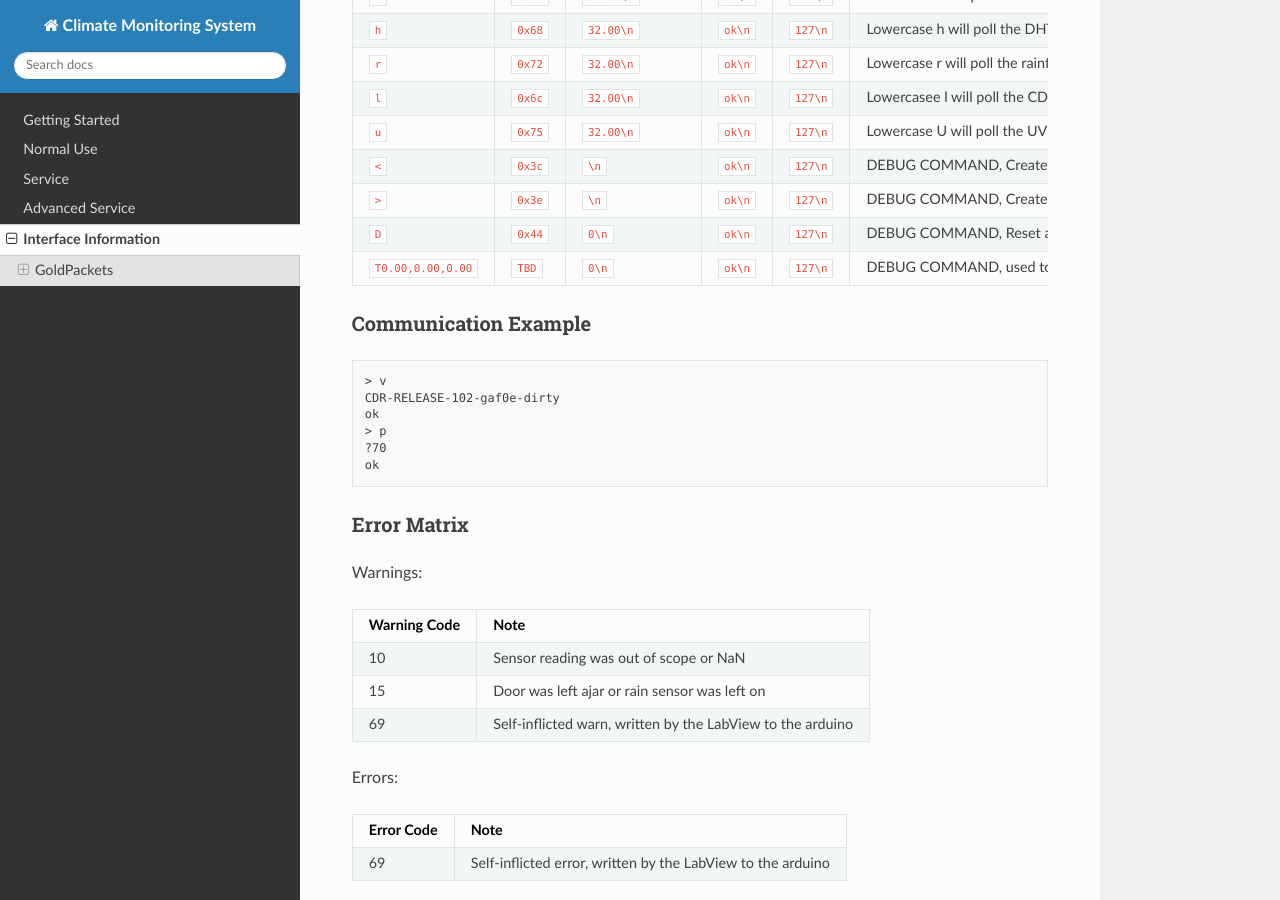
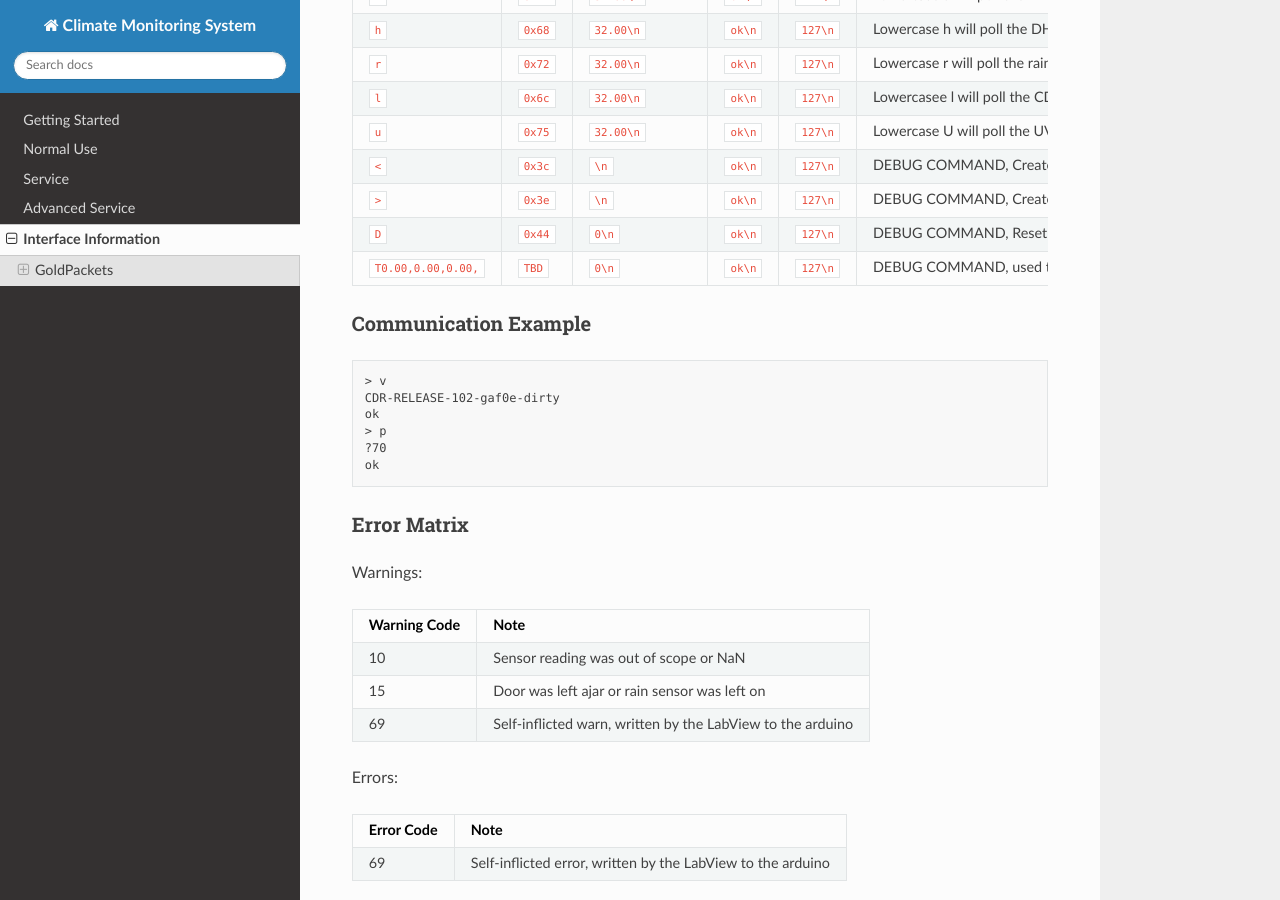
Before and after one commit to KenwoodFox/EG-207, a Sphinx documentation site: the page built from docs/advanced_service/interface_information.rst, in a window 1280 px wide and 900 px high, scrolled down 845 px. Built offline with Sphinx 7.4.7 and the Read the Docs theme 2.0.0, drawn with Linux system fonts in a browser that asks for light colours.

Commit message:
Fix typo

```diff
--- a/docs/advanced_service/interface_information.rst
+++ b/docs/advanced_service/interface_information.rst
@@ -13,45 +13,45 @@
 
 The format is call/response based and detailed below:
 
-+---------------------+----------+--------------------+----------+-----------+-----------------------------------------------------------------------------------------------------------------------------------------------------+
-|        Inst         |   Byte   |       Reply        |   ACK    |   Fail    |                                                                        Note                                                                         |
-+=====================+==========+====================+==========+===========+=====================================================================================================================================================+
-| ``v``               | ``0x76`` | ``v0.1_g70b...\n`` | ``ok\n`` | ``127\n`` | The "Version" Command will return the version as ascii. If it prints ``OK`` at the end it completed otherwise it may raise and print an error code. |
-+---------------------+----------+--------------------+----------+-----------+-----------------------------------------------------------------------------------------------------------------------------------------------------+
-| ``w``               | ``0x77`` | ``127\n``          | ``ok\n`` | ``127\n`` | Print the EEPROM warning, 0 if there is none.                                                                                                       |
-+---------------------+----------+--------------------+----------+-----------+-----------------------------------------------------------------------------------------------------------------------------------------------------+
-| ``e``               | ``0x65`` | ``127\n``          | ``ok\n`` | ``127\n`` | Print the EEPROM error, 0 if there is none.                                                                                                         |
-+---------------------+----------+--------------------+----------+-----------+-----------------------------------------------------------------------------------------------------------------------------------------------------+
-| ``W``               | ``0x45`` | ``127\n``          | ``ok\n`` | ``127\n`` | Clear the EEPROM warning. Will return the warning cleared.                                                                                          |
-+---------------------+----------+--------------------+----------+-----------+-----------------------------------------------------------------------------------------------------------------------------------------------------+
-| ``E``               | ``0x57`` | ``127\n``          | ``ok\n`` | ``127\n`` | Clear the EEPROM error. Will return the error cleared.                                                                                              |
-+---------------------+----------+--------------------+----------+-----------+-----------------------------------------------------------------------------------------------------------------------------------------------------+
-| ``+``               | ``0x2b`` | ``127\n``          | ``ok\n`` | ``127\n`` | DEBUG COMMAND, increments servo pos by 1 value and prints the new setpoint                                                                          |
-+---------------------+----------+--------------------+----------+-----------+-----------------------------------------------------------------------------------------------------------------------------------------------------+
-| ``-``               | ``0x2d`` | ``127\n``          | ``ok\n`` | ``127\n`` | DEBUG COMMAND, decrements servo pos by 1 value and prints the nw setpoint                                                                           |
-+---------------------+----------+--------------------+----------+-----------+-----------------------------------------------------------------------------------------------------------------------------------------------------+
-| ``_``               | ``0x5f`` | ``127\n``          | ``ok\n`` | ``127\n`` | DEBUG COMMAND, sets the servo pos to the ``MIN_DOOR_ANGLE`` and prints the angle                                                                    |
-+---------------------+----------+--------------------+----------+-----------+-----------------------------------------------------------------------------------------------------------------------------------------------------+
-| ``=``               | ``0x3d`` | ``127\n``          | ``ok\n`` | ``127\n`` | DEBUG COMMAND, sets the servo pos to the ``MAX_DOOR_ANGLE`` and prints the angle                                                                    |
-+---------------------+----------+--------------------+----------+-----------+-----------------------------------------------------------------------------------------------------------------------------------------------------+
-| ``t``               | ``0x74`` | ``32.00\n``        | ``ok\n`` | ``127\n`` | Lowercase t will poll the DHT11 for its temperature value and return it at that time.                                                               |
-+---------------------+----------+--------------------+----------+-----------+-----------------------------------------------------------------------------------------------------------------------------------------------------+
-| ``h``               | ``0x68`` | ``32.00\n``        | ``ok\n`` | ``127\n`` | Lowercase h will poll the DHT11 for its humidity value and return it at that time.                                                                  |
-+---------------------+----------+--------------------+----------+-----------+-----------------------------------------------------------------------------------------------------------------------------------------------------+
-| ``r``               | ``0x72`` | ``32.00\n``        | ``ok\n`` | ``127\n`` | Lowercase r will poll the rainflow sensor for its instant flow rate and print it out                                                                |
-+---------------------+----------+--------------------+----------+-----------+-----------------------------------------------------------------------------------------------------------------------------------------------------+
-| ``l``               | ``0x6c`` | ``32.00\n``        | ``ok\n`` | ``127\n`` | Lowercasee l will poll the CDS55 for the most recent average LUX reading.                                                                           |
-+---------------------+----------+--------------------+----------+-----------+-----------------------------------------------------------------------------------------------------------------------------------------------------+
-| ``u``               | ``0x75`` | ``32.00\n``        | ``ok\n`` | ``127\n`` | Lowercase U will poll the UV Sensor for the most recent average UV Index reading.                                                                   |
-+---------------------+----------+--------------------+----------+-----------+-----------------------------------------------------------------------------------------------------------------------------------------------------+
-| ``<``               | ``0x3c`` | ``\n``             | ``ok\n`` | ``127\n`` | DEBUG COMMAND, Create an artificial warning.                                                                                                        |
-+---------------------+----------+--------------------+----------+-----------+-----------------------------------------------------------------------------------------------------------------------------------------------------+
-| ``>``               | ``0x3e`` | ``\n``             | ``ok\n`` | ``127\n`` | DEBUG COMMAND, Create an artificial error.                                                                                                          |
-+---------------------+----------+--------------------+----------+-----------+-----------------------------------------------------------------------------------------------------------------------------------------------------+
-| ``D``               | ``0x44`` | ``0\n``            | ``ok\n`` | ``127\n`` | DEBUG COMMAND, Reset all tuning values to default.                                                                                                  |
-+---------------------+----------+--------------------+----------+-----------+-----------------------------------------------------------------------------------------------------------------------------------------------------+
-| ``T0.00,0.00,0.00`` | ``TBD``  | ``0\n``            | ``ok\n`` | ``127\n`` | DEBUG COMMAND, used to write new coeficents to the temperature sensor.                                                                              |
-+---------------------+----------+--------------------+----------+-----------+-----------------------------------------------------------------------------------------------------------------------------------------------------+
++----------------------+----------+--------------------+----------+-----------+-----------------------------------------------------------------------------------------------------------------------------------------------------+
+|         Inst         |   Byte   |       Reply        |   ACK    |   Fail    |                                                                        Note                                                                         |
++======================+==========+====================+==========+===========+=====================================================================================================================================================+
+| ``v``                | ``0x76`` | ``v0.1_g70b...\n`` | ``ok\n`` | ``127\n`` | The "Version" Command will return the version as ascii. If it prints ``OK`` at the end it completed otherwise it may raise and print an error code. |
++----------------------+----------+--------------------+----------+-----------+-----------------------------------------------------------------------------------------------------------------------------------------------------+
+| ``w``                | ``0x77`` | ``127\n``          | ``ok\n`` | ``127\n`` | Print the EEPROM warning, 0 if there is none.                                                                                                       |
++----------------------+----------+--------------------+----------+-----------+-----------------------------------------------------------------------------------------------------------------------------------------------------+
+| ``e``                | ``0x65`` | ``127\n``          | ``ok\n`` | ``127\n`` | Print the EEPROM error, 0 if there is none.                                                                                                         |
++----------------------+----------+--------------------+----------+-----------+-----------------------------------------------------------------------------------------------------------------------------------------------------+
+| ``W``                | ``0x45`` | ``127\n``          | ``ok\n`` | ``127\n`` | Clear the EEPROM warning. Will return the warning cleared.                                                                                          |
++----------------------+----------+--------------------+----------+-----------+-----------------------------------------------------------------------------------------------------------------------------------------------------+
+| ``E``                | ``0x57`` | ``127\n``          | ``ok\n`` | ``127\n`` | Clear the EEPROM error. Will return the error cleared.                                                                                              |
++----------------------+----------+--------------------+----------+-----------+-----------------------------------------------------------------------------------------------------------------------------------------------------+
+| ``+``                | ``0x2b`` | ``127\n``          | ``ok\n`` | ``127\n`` | DEBUG COMMAND, increments servo pos by 1 value and prints the new setpoint                                                                          |
++----------------------+----------+--------------------+----------+-----------+-----------------------------------------------------------------------------------------------------------------------------------------------------+
+| ``-``                | ``0x2d`` | ``127\n``          | ``ok\n`` | ``127\n`` | DEBUG COMMAND, decrements servo pos by 1 value and prints the nw setpoint                                                                           |
++----------------------+----------+--------------------+----------+-----------+-----------------------------------------------------------------------------------------------------------------------------------------------------+
+| ``_``                | ``0x5f`` | ``127\n``          | ``ok\n`` | ``127\n`` | DEBUG COMMAND, sets the servo pos to the ``MIN_DOOR_ANGLE`` and prints the angle                                                                    |
++----------------------+----------+--------------------+----------+-----------+-----------------------------------------------------------------------------------------------------------------------------------------------------+
+| ``=``                | ``0x3d`` | ``127\n``          | ``ok\n`` | ``127\n`` | DEBUG COMMAND, sets the servo pos to the ``MAX_DOOR_ANGLE`` and prints the angle                                                                    |
++----------------------+----------+--------------------+----------+-----------+-----------------------------------------------------------------------------------------------------------------------------------------------------+
+| ``t``                | ``0x74`` | ``32.00\n``        | ``ok\n`` | ``127\n`` | Lowercase t will poll the DHT11 for its temperature value and return it at that time.                                                               |
++----------------------+----------+--------------------+----------+-----------+-----------------------------------------------------------------------------------------------------------------------------------------------------+
+| ``h``                | ``0x68`` | ``32.00\n``        | ``ok\n`` | ``127\n`` | Lowercase h will poll the DHT11 for its humidity value and return it at that time.                                                                  |
++----------------------+----------+--------------------+----------+-----------+-----------------------------------------------------------------------------------------------------------------------------------------------------+
+| ``r``                | ``0x72`` | ``32.00\n``        | ``ok\n`` | ``127\n`` | Lowercase r will poll the rainflow sensor for its instant flow rate and print it out                                                                |
++----------------------+----------+--------------------+----------+-----------+-----------------------------------------------------------------------------------------------------------------------------------------------------+
+| ``l``                | ``0x6c`` | ``32.00\n``        | ``ok\n`` | ``127\n`` | Lowercasee l will poll the CDS55 for the most recent average LUX reading.                                                                           |
++----------------------+----------+--------------------+----------+-----------+-----------------------------------------------------------------------------------------------------------------------------------------------------+
+| ``u``                | ``0x75`` | ``32.00\n``        | ``ok\n`` | ``127\n`` | Lowercase U will poll the UV Sensor for the most recent average UV Index reading.                                                                   |
++----------------------+----------+--------------------+----------+-----------+-----------------------------------------------------------------------------------------------------------------------------------------------------+
+| ``<``                | ``0x3c`` | ``\n``             | ``ok\n`` | ``127\n`` | DEBUG COMMAND, Create an artificial warning.                                                                                                        |
++----------------------+----------+--------------------+----------+-----------+-----------------------------------------------------------------------------------------------------------------------------------------------------+
+| ``>``                | ``0x3e`` | ``\n``             | ``ok\n`` | ``127\n`` | DEBUG COMMAND, Create an artificial error.                                                                                                          |
++----------------------+----------+--------------------+----------+-----------+-----------------------------------------------------------------------------------------------------------------------------------------------------+
+| ``D``                | ``0x44`` | ``0\n``            | ``ok\n`` | ``127\n`` | DEBUG COMMAND, Reset all tuning values to default.                                                                                                  |
++----------------------+----------+--------------------+----------+-----------+-----------------------------------------------------------------------------------------------------------------------------------------------------+
+| ``T0.00,0.00,0.00,`` | ``TBD``  | ``0\n``            | ``ok\n`` | ``127\n`` | DEBUG COMMAND, used to write new coefficients to the temperature sensor.                                                                            |
++----------------------+----------+--------------------+----------+-----------+-----------------------------------------------------------------------------------------------------------------------------------------------------+
 
 Communication Example
 ---------------------
```
